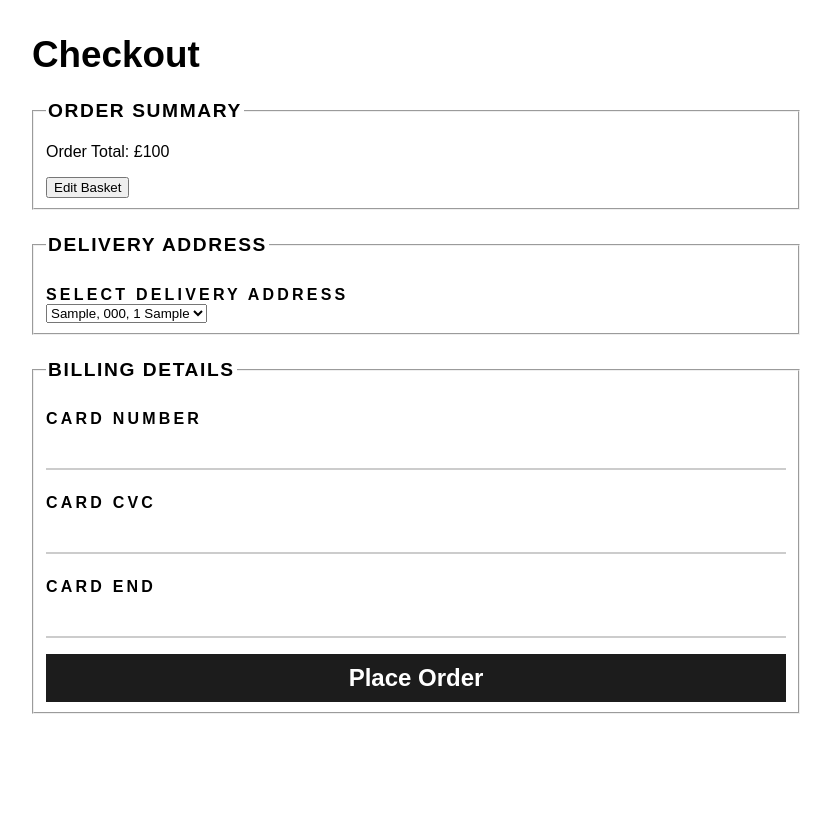
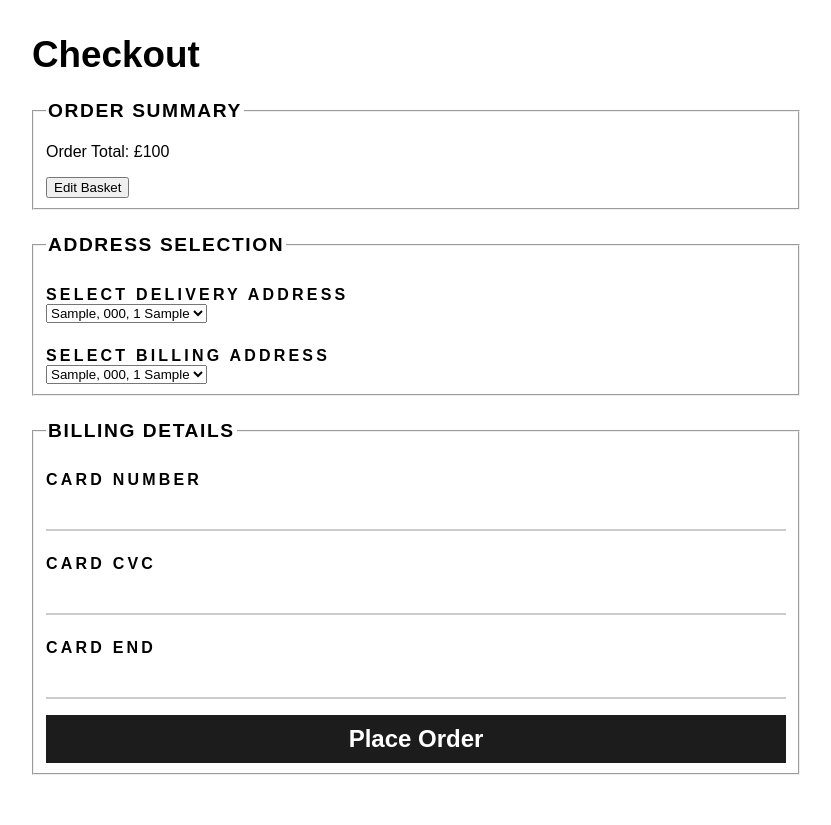
Before and after one commit to underrobyn/cm1102-webstore, a Flask app: page /checkout in a window 1280 px wide. Shown: the part 49-874 px from the top of the page, without its empty margins (224-1055 px from the left). Before the commit the page ends 763 px from the top, so only its background shows below. Run offline with Flask 2, Linux system fonts and the light colour scheme; a user stored in the database is signed in; tables that the repository leaves empty hold one stand-in row (values such as "Sample post").

Commit message:
Fixed some db stuff

```diff
--- a/store/models.py
+++ b/store/models.py
@@ -82,7 +82,7 @@ class OrderProducts(db.Model):
 class Orders(db.Model):
 	id = db.Column(db.Integer, primary_key=True)
 	delivery_address_id = db.Column(db.Integer, db.ForeignKey('address.id'), nullable=False)
-	billing_id = db.Column(db.Integer, db.ForeignKey('billing.id'), nullable=False)
+	billing_id = db.Column(db.Integer, db.ForeignKey('billing_address.id'), nullable=False)
 
 
 class Basket(db.Model):
--- a/store/routes.py
+++ b/store/routes.py
@@ -4,7 +4,7 @@ from sqlalchemy import create_engine
 
 from store import app, db, login_manager
 import flask_sqlalchemy
-from store.models import User, Products, Address, Basket, BasketItems, Billing, Orders
+from store.models import User, Products, Address, Basket, BasketItems, Billing, BillingAddress, Orders
 from store.forms import CreateUserForm, LoginUserForm, UpdateEmailForm, UpdatePasswordForm, AddToCart, AddAddressForm, \
     DeleteAccountForm, InputBillingForm
 
@@ -104,6 +104,7 @@ def checkout():
 
     form = InputBillingForm()
     if form.validate_on_submit():
+        # Add card to billing card table
         new_billing = Billing(
             card_number=form.card_number.data,
             card_cvc=form.card_cvc.data,
@@ -112,9 +113,20 @@ def checkout():
         db.session.add(new_billing)
         db.session.flush()
 
+        print(request.args.get('billing_addr'))
+        print(request.args.get('delivery_addr'))
+        print(request.args)
+        # Add billing address
+        new_billingaddr = BillingAddress(
+            billing_id=new_billing.id,
+            address_id=request.args.get('billing_addr')
+        )
+        db.session.add(new_billingaddr)
+        db.session.flush()
+
         new_order = Orders(
-            delivery_address_id=form.AddressSelect.data,
-            billing_id=new_billing.id
+            delivery_address_id=request.args.get('delivery_addr'),
+            billing_id=new_billingaddr.id
         )
         db.session.add(new_order)
         db.session.commit()
@@ -122,7 +134,6 @@ def checkout():
         flash('Order has been created.')
 
         return redirect(url_for('login'))
-
 
     return render_template('checkout.html', addresses=addresses, billing=form, total=total, title='Checkout')
 
--- a/store/templates/checkout.html
+++ b/store/templates/checkout.html
@@ -13,11 +13,20 @@
 
 	<form method="POST" action="{{ url_for('checkout')}}">
 		<fieldset>
-			<legend>Delivery Address</legend>
+			<legend>Address Selection</legend>
 				<label>Select Delivery Address</label>
-				<select id="AddressSelect">
+				<select id="delivery_addr" name="delivery_addr">
 					{% for address in addresses %}
-					<option value ="{{ address.id }}">
+					<option value="{{ address.id }}">
+						{{ address.city }}, {{ address.postcode }}, {{ address.houseid }} {{ address.street }}
+					</option>
+					{% endfor %}
+				</select>
+
+				<label>Select Billing Address</label>
+				<select id="billing_addr" name="billing_addr">
+					{% for address in addresses %}
+					<option value="{{ address.id }}">
 						{{ address.city }}, {{ address.postcode }}, {{ address.houseid }} {{ address.street }}
 					</option>
 					{% endfor %}
```
